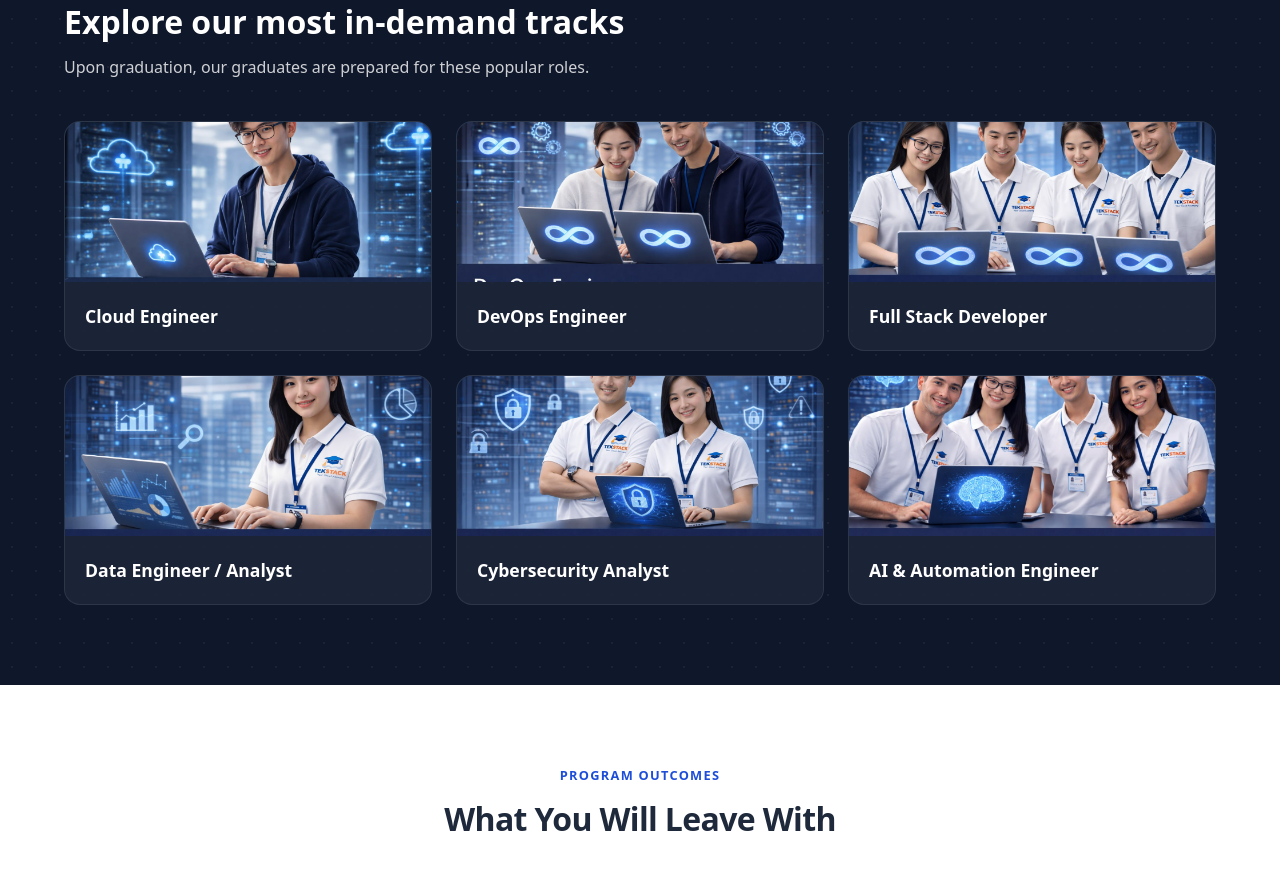
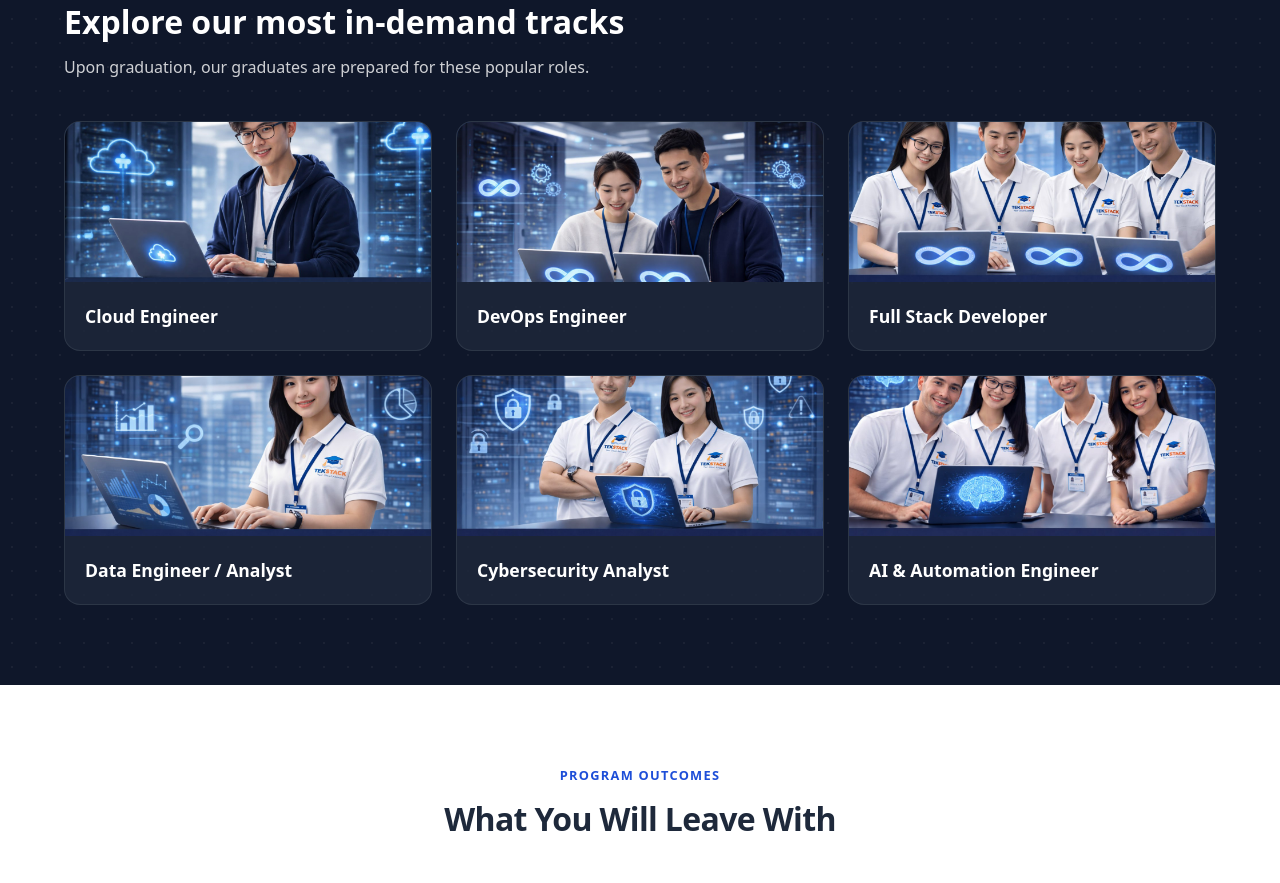
Before and after one commit to nhockcuncon77/TeckStack-Academy, a React (Vite) app in the folder client/: page / in a window 1280 px wide. Shown: the part 2100-2983 px from the top of the page. Built offline with nearby package versions, Linux system fonts and the light colour scheme; no server answers.

Commit message:
Crop DevOps track image to hide text overlay in photo
Co-authored-by: Cursor <cursoragent@cursor.com>

```diff
--- a/client/src/pages/Home.css
+++ b/client/src/pages/Home.css
@@ -339,6 +339,11 @@
   display: block;
 }
 
+/* Crop bottom of DevOps image to hide text overlay in photo */
+.career-track-image--crop-bottom img {
+  object-position: top center;
+}
+
 .career-track-card h3 {
   padding: 20px;
   font-size: 1.1rem;
--- a/client/src/pages/Home.jsx
+++ b/client/src/pages/Home.jsx
@@ -185,7 +185,7 @@ export default function Home() {
           <div className="career-tracks-grid">
             {tracks.map(({ name, slug }) => (
               <Link key={slug} to={`/career-tracks/${slug}`} className="career-track-card">
-                <div className="career-track-image">
+                <div className={`career-track-image ${slug === 'devops-engineer' ? 'career-track-image--crop-bottom' : ''}`}>
                   {trackImages[slug] && (
                     <img src={trackImages[slug]} alt="" />
                   )}
```
